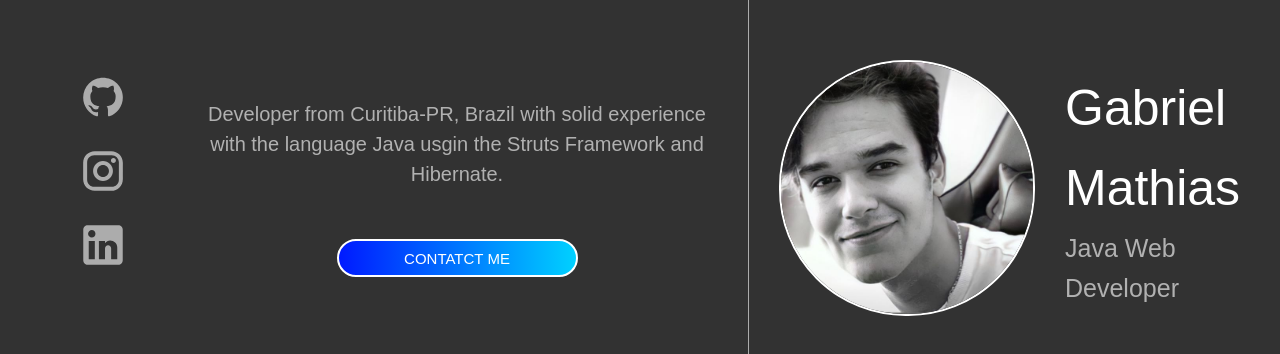
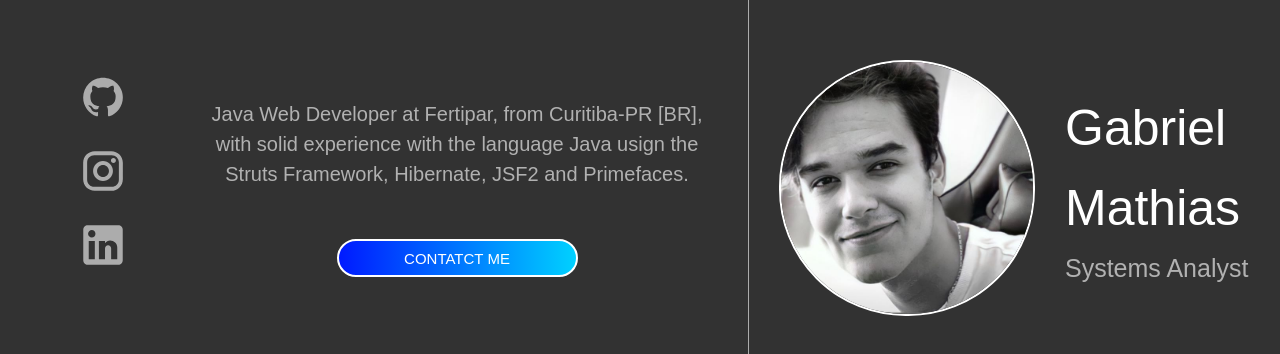
Before and after one commit to mathiaslost/portfolio, a Next.js app: page / in a window 1280 px wide. Shown: the part 212-566 px from the top of the page. Built offline with nearby package versions, Linux system fonts and the light colour scheme; a web font is replaced by a local one.

Commit message:
fix: infos check

```diff
--- a/src/app/components/description/description.tsx
+++ b/src/app/components/description/description.tsx
@@ -13,7 +13,7 @@ export default function Description() {
             />
             <div className="data">
                 <h1>Gabriel Mathias</h1>
-                <h2>Java Web Developer</h2>
+                <h2>Systems Analyst</h2>
             </div>
         </div>
     )
--- a/src/app/components/infos/infos.tsx
+++ b/src/app/components/infos/infos.tsx
@@ -3,7 +3,7 @@ import "./infos.scss"
 export default function Infos() {
     return (
         <div className="infos">
-            <p>Developer from Curitiba-PR, Brazil with solid experience with the language Java usgin the Struts Framework and Hibernate.</p>
+            <p>Java Web Developer at Fertipar, from Curitiba-PR [BR], with solid experience with the language Java usign the Struts Framework, Hibernate, JSF2 and Primefaces.</p>
 
             <div className="contact">
                 <button>CONTATCT ME</button>
```
